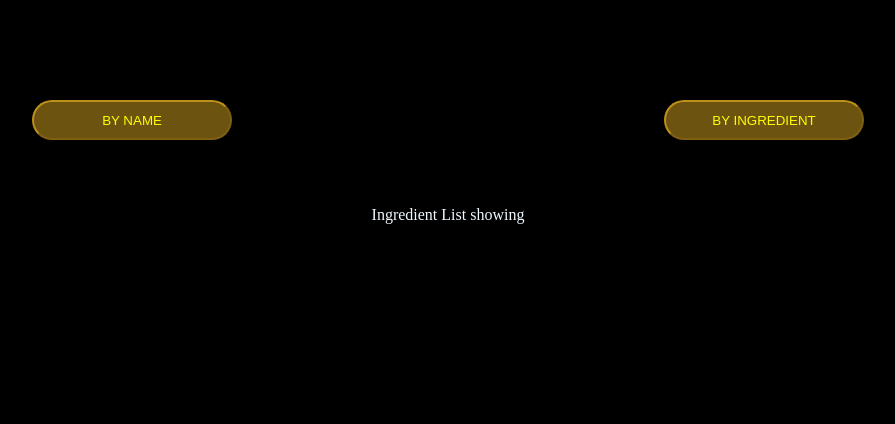
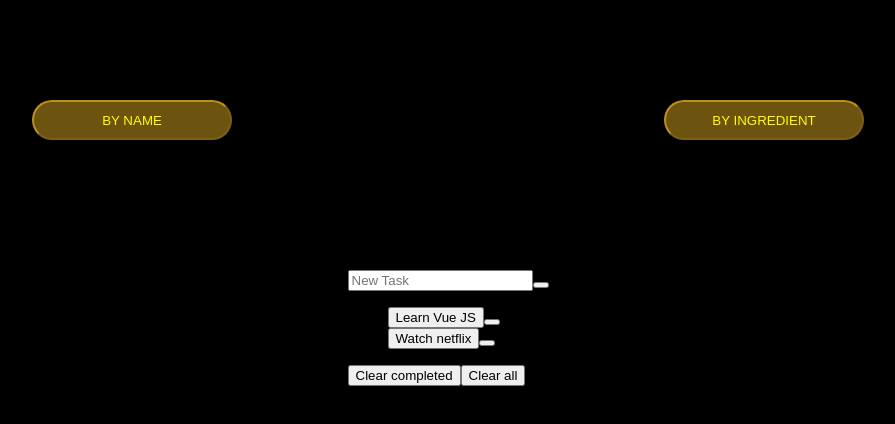
Before and after one commit to RaySandhu/bottoms-up, a Vue app in the folder BottomsUp/: page / in a window 1280 px wide. Both pictures are taken after a click on the button "BY INGREDIENT". Shown: the top 424 px of the page, without its empty margins (192-1087 px from the left). Built offline with nearby package versions, Linux system fonts and the light colour scheme.

Commit message:
Added a list component to seach by ingredient

```diff
--- a/BottomsUp/components/SearchByIng.vue
+++ b/BottomsUp/components/SearchByIng.vue
@@ -1,13 +1,21 @@
 <script>
+import IngredList from "./searchIngredient/IngredList.vue"
+
     export default {
-        name: 'SearchByIng'
+        name: 'SearchByIng',
+        components: {
+            IngredList
+        },
+        data(){
+
+        }
     }
 </script>
 
 <template>
-    <p>
-        Ingredient List showing
-    </p>
+    <div class="ingredsearchparent">
+        <IngredList />
+    </div>
 </template>
 
 <style scoped>
--- /dev/null
+++ b/BottomsUp/components/searchIngredient/IngredList.vue
@@ -0,0 +1,43 @@
+<template>
+  <div class="container">
+    <div class="task">
+      <!-- title -->
+      <div class="title">
+        <h1>To Do List</h1>
+      </div>
+      <!-- form -->
+      <div class="form">
+        <input type="text" placeholder="New Task" />
+        <button><i class="fas fa-plus"></i></button>
+      </div>
+      <!-- task lists -->
+      <div class="taskItems">
+        <ul>
+          <li>
+            <button>Learn Vue JS</button>
+            <button><i class="far fa-trash-alt"></i></button>
+          </li>
+          <li>
+            <button>Watch netflix</button>
+            <button><i class="far fa-trash-alt"></i></button>
+          </li>
+        </ul>
+      </div>
+      <!-- buttons -->
+      <div class="clearBtns">
+        <button>Clear completed</button>
+        <button>Clear all</button>
+      </div>
+      <!-- pending task -->
+      <div class="pendingTasks">
+        <span>Pending Tasks: </span>
+      </div>
+    </div>
+  </div>
+</template>
+
+<script>
+export default {
+  name: "Task",
+};
+</script>
```
